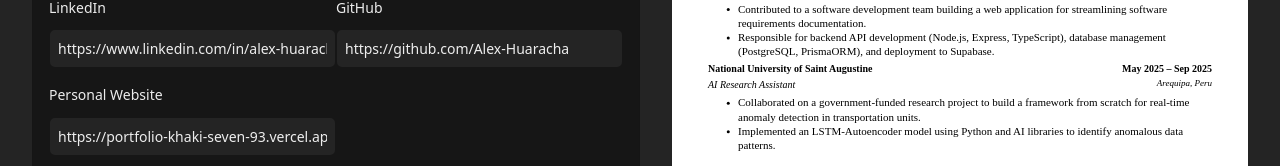
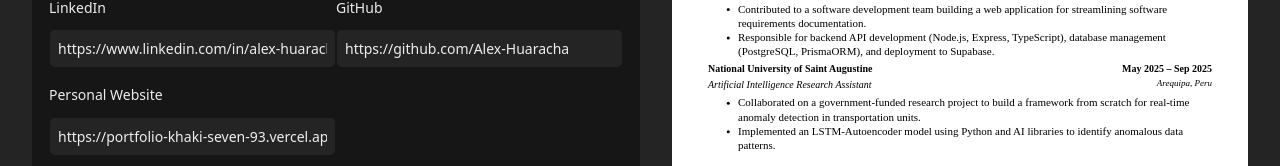
Before and after one commit to Alex-Huaracha/cv-forge, a React (Vite) app: page / in a window 1280 px wide. Shown: the part 439-605 px from the top of the page. Built offline with nearby package versions, Linux system fonts and the light colour scheme; what @react-pdf/renderer would draw is missing.

Commit message:
feat: update position title for clarity in default data

```diff
--- a/src/default-data.js
+++ b/src/default-data.js
@@ -37,7 +37,7 @@ export const defaultData = {
     {
       id: crypto.randomUUID(),
       company: 'National University of Saint Augustine',
-      position: 'AI Research Assistant',
+      position: 'Artificial Intelligence Research Assistant ',
       description:
         'Collaborated on a government-funded research project to build a framework from scratch for real-time anomaly detection in transportation units. \n Implemented an LSTM-Autoencoder model using Python and AI libraries to identify anomalous data patterns.',
       startDate: 'May 2025',
```
